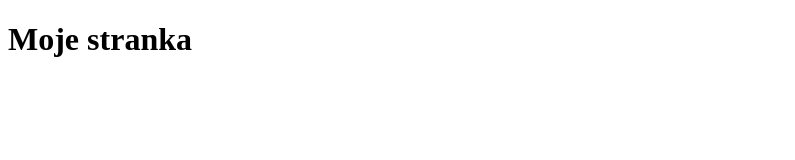
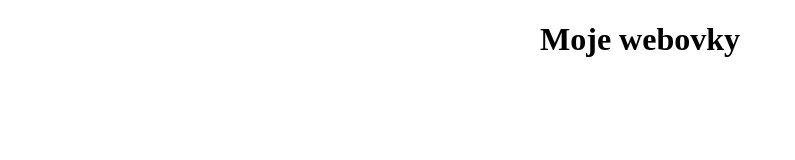
Before and after one commit to Mirejn/mirejn.github.io, a plain HTML site: page index.html in a window 1280 px wide. Shown: the whole page, without its empty margins (0-795 px from the left). Drawn offline with Linux system fonts and the light colour scheme.

Commit message:
index.html

```diff
--- a/index.html
+++ b/index.html
@@ -1,6 +1,6 @@
 <!DOCTYPE html>
 <html lang="cs">
 <body>
-<h1>Moje stranka</h1>
+<h1 style="text-align: center;">Moje webovky</h1>
 </body>
 </html>
```
